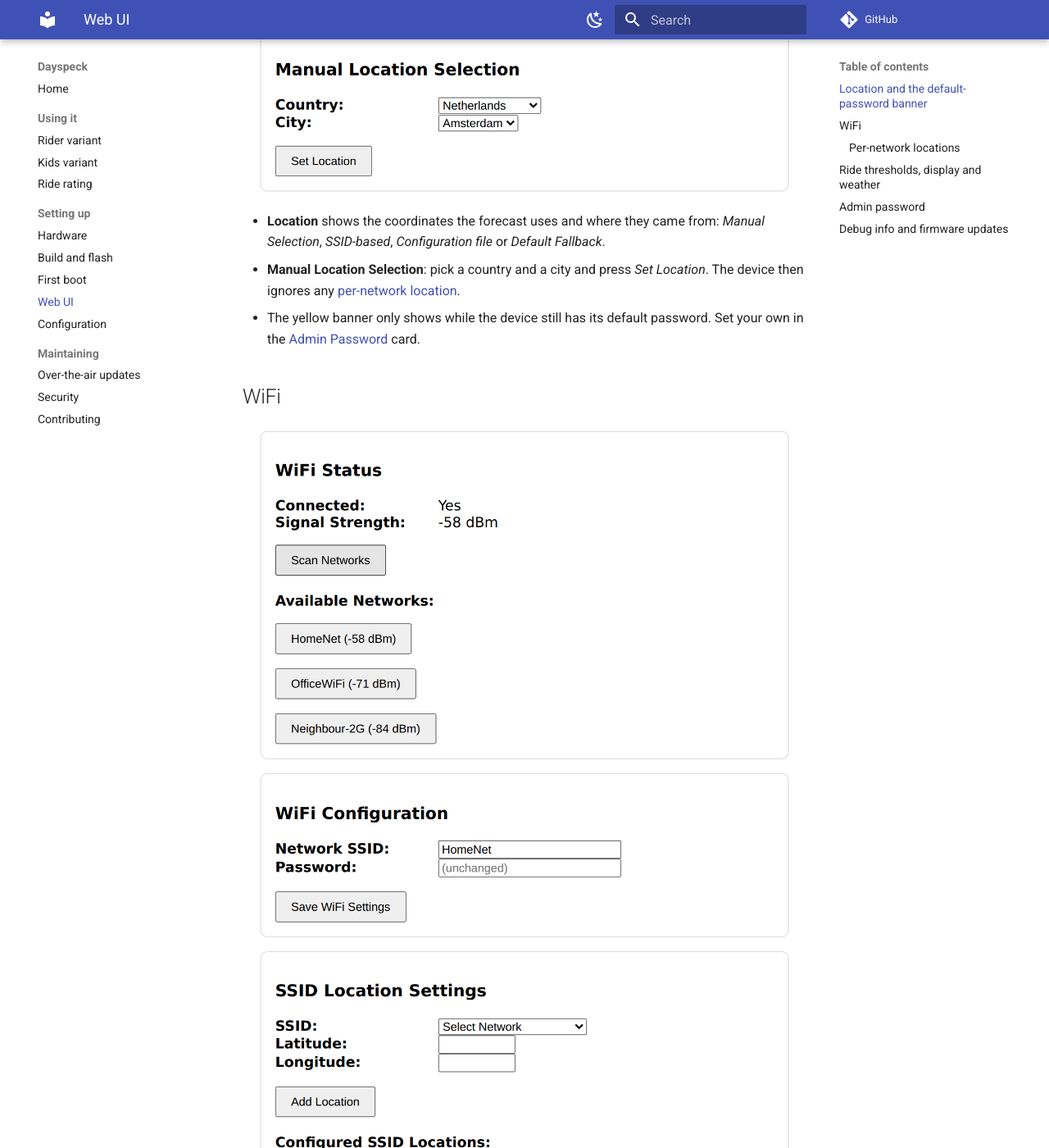
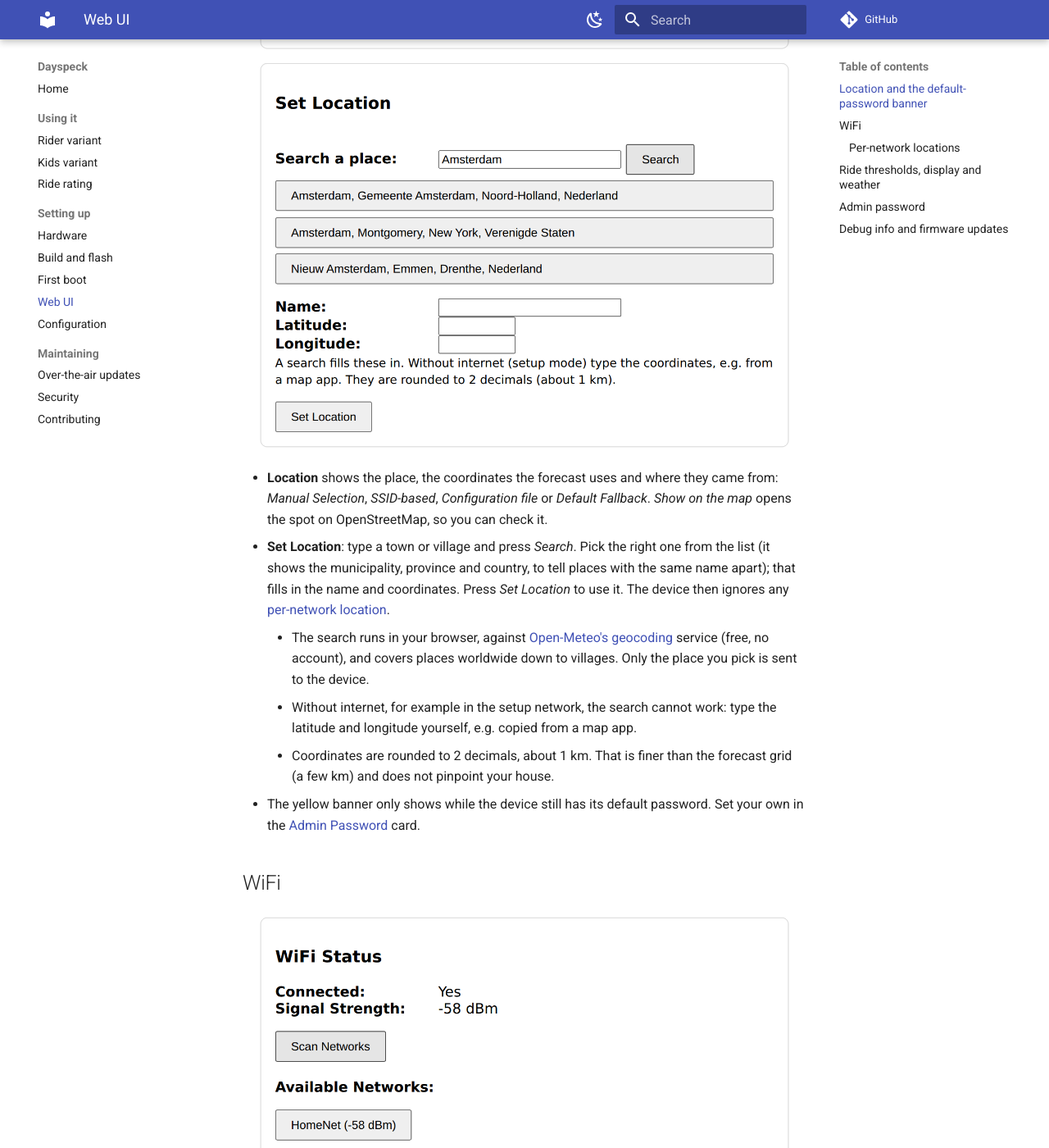
Before and after one commit to martijn4313/Dayspeck, an MkDocs documentation site: the page built from docs/web-ui.md, in a window 1280 px wide and 1400 px high, scrolled down 868 px. Shown: the whole window at 82% size. Built offline with MkDocs 1.6.1 and Material for MkDocs 9.7.7, drawn with Linux system fonts in a browser that asks for light colours; comment, search, counter and statistics services are not loaded; some of the changed text lies outside the part shown.

Commit message:
Web UI: search any town or village for the location
Replace the hard-coded country/city list with a place search. The browser
queries Open-Meteo's geocoding service directly (CORS allowed), so the device
needs no internet access or TLS for it; only the chosen place is posted.

- /api/location takes lat, lon and an optional place name; coordinates are
  rounded to 2 decimals (about 1 km)
- coordinates can still be typed in, e.g. in the setup network without internet
- the location card shows the place name and a link to OpenStreetMap
- new config key locationName; /api/locations and the city list are gone
- docs and the web UI screenshot (tools/webui_screenshots.py fakes the search)

Co-Authored-By: Claude Opus 5.5 <noreply@anthropic.com>
Claude-Session: https://claude.ai/code/session_015K6ocNX4K4c6roKqsVMzdi

```diff
--- a/docs/web-ui.md
+++ b/docs/web-ui.md
@@ -17,12 +17,22 @@ it worked. The settings are stored in [`config.json`](configuration.md) on the d
 
 ## Location and the default-password banner
 
-![The location card and the manual location selection, below a banner that asks for a new password](images/webui-location.png){ .center }
+![The location card and the place search with three results for Amsterdam, below a banner that asks for a new password](images/webui-location.png){ .center }
 
-- **Location** shows the coordinates the forecast uses and where they came from: *Manual Selection*,
-  *SSID-based*, *Configuration file* or *Default Fallback*.
-- **Manual Location Selection**: pick a country and a city and press *Set Location*. The device then
-  ignores any [per-network location](#per-network-locations).
+- **Location** shows the place, the coordinates the forecast uses and where they came from: *Manual
+  Selection*, *SSID-based*, *Configuration file* or *Default Fallback*. *Show on the map* opens the
+  spot on OpenStreetMap, so you can check it.
+- **Set Location**: type a town or village and press *Search*. Pick the right one from the list (it shows
+  the municipality, province and country, to tell places with the same name apart); that fills in the
+  name and coordinates. Press *Set Location* to use it. The device then ignores any
+  [per-network location](#per-network-locations).
+    - The search runs in your browser, against [Open-Meteo's geocoding](https://open-meteo.com/en/docs/geocoding-api)
+      service (free, no account), and covers places worldwide down to villages. Only the place you pick
+      is sent to the device.
+    - Without internet, for example in the setup network, the search cannot work: type the latitude and
+      longitude yourself, e.g. copied from a map app.
+    - Coordinates are rounded to 2 decimals, about 1 km. That is finer than the forecast grid (a few km)
+      and does not pinpoint your house.
 - The yellow banner only shows while the device still has its default password. Set your own in the
   [Admin Password](#admin-password) card.
 
@@ -46,7 +56,7 @@ minutes without a connection (see [first boot](first-boot.md)).
 *SSID Location Settings* ties a location to a WiFi network, so a device that moves between home and the
 office shows the local forecast at each. Pick a scanned network (press *Scan Networks* first), enter its
 latitude and longitude and press *Add Location*. Up to 10 can be stored; *Delete* removes one. A location
-chosen with *Manual Location Selection* takes precedence.
+set with *Set Location* takes precedence.
 
 ## Ride thresholds, display and weather
 
```
Also changed, not shown: docs/configuration.md (+2 -1 lines), docs/first-boot.md (+6 -3 lines), docs/images/webui-location.png, 4 other files.
